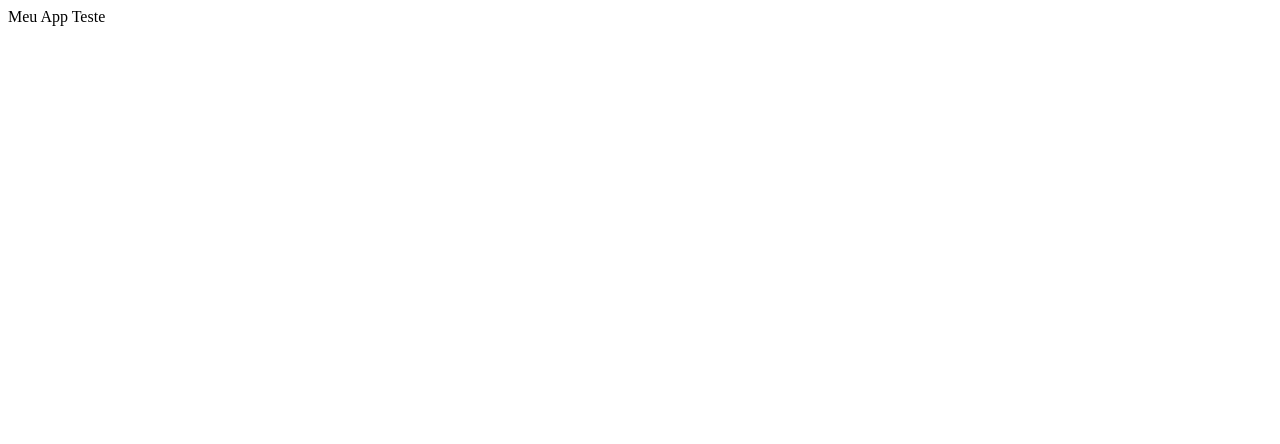
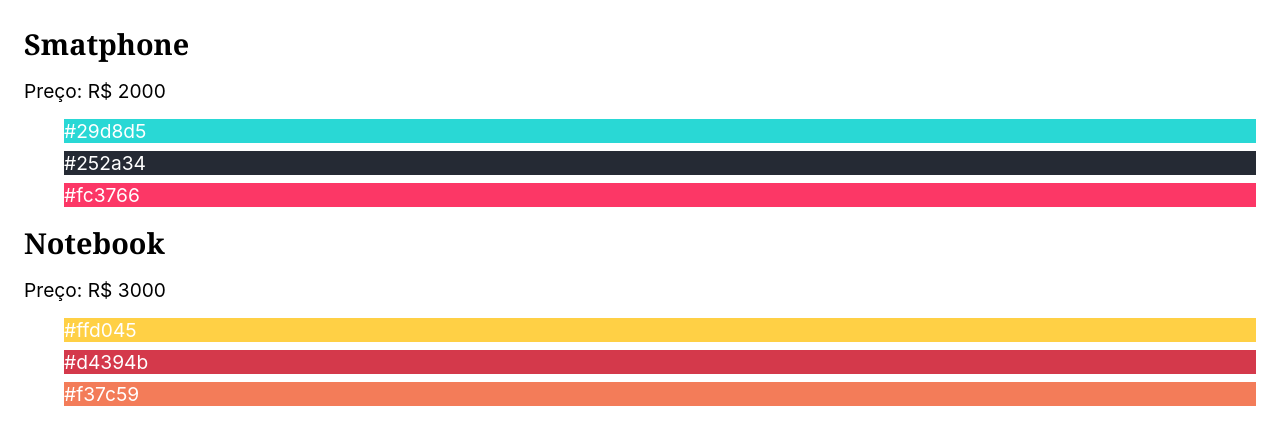
Before and after one commit to BenhurZambiasi/React-, a React (Create React App) app in the folder meuapp/: page / in a window 1280 px wide. Shown: the top 444 px of the page. Built offline with nearby package versions, Linux system fonts and the light colour scheme.

Commit message:
Exercícios 01 - 02

```diff
--- a/meuapp/public/index.html
+++ b/meuapp/public/index.html
@@ -13,6 +13,7 @@
       user's mobile device or desktop. See https://developers.google.com/web/fundamentals/web-app-manifest/
     -->
   <link rel="manifest" href="%PUBLIC_URL%/manifest.json" />
+  <link rel="stylesheet" href="%PUBLIC_URL%/style.css" />
   <!--
       Notice the use of %PUBLIC_URL% in the tags above.
       It will be replaced with the URL of the `public` folder during the build.
--- /dev/null
+++ b/meuapp/public/style.css
@@ -0,0 +1,105 @@
+*,
+*::after,
+*::before {
+  box-sizing: border-box;
+}
+
+html {
+  --font: -apple-system, BlinkMacSystemFont, 'Segoe UI', Roboto, Oxygen, Ubuntu,
+    Cantarell, 'Open Sans', 'Helvetica Neue', sans-serif;
+  --font-title: Georgia, 'Times New Roman', Times, serif;
+  --font-size: 1.2rem;
+  --color: #19f;
+  --color-light: #adf;
+  --color-dark: #018;
+  --radius: 0.2rem;
+}
+
+body {
+  margin: 1.5rem;
+}
+
+body,
+input,
+textarea,
+button {
+  font-size: var(--font-size);
+  font-family: var(--font);
+}
+
+h1,
+h2,
+h3 {
+  font-family: var(--font-title);
+}
+
+h1,
+h2,
+h3,
+p,
+ul {
+  margin: 1rem 0;
+}
+
+ul {
+  list-style: square;
+}
+
+li {
+  margin-bottom: 0.5rem;
+}
+
+label {
+  display: block;
+  margin-bottom: 0.25rem;
+}
+
+input,
+textarea {
+  display: block;
+  border: 1px solid #ccc;
+  width: 100%;
+  padding: 0.8rem;
+  border-radius: var(--radius);
+  background: #eee;
+  transition: 0.2s;
+}
+
+input:focus,
+textarea:focus {
+  outline: none;
+  border-color: var(--color);
+  background: white;
+  box-shadow: 0 0 0 3px var(--color-light);
+}
+
+button {
+  cursor: pointer;
+  border: none;
+  border-radius: var(--radius);
+  transition: 0.1s;
+  background: var(--color);
+  color: var(--color-dark);
+  padding: 0.8rem 1.6rem;
+}
+
+button:hover,
+button:focus {
+  background: var(--color);
+  box-shadow: 0 0 0 3px var(--color-light), 0 0 0 4px var(--color);
+  outline: none;
+}
+
+button:active {
+  box-shadow: 0 0 0 3px var(--color), 0 0 0 4px var(--color);
+}
+
+button:disabled {
+  opacity: 0.5;
+  cursor: wait;
+}
+
+hr {
+  border: 2px solid black;
+  margin: 2rem auto;
+}
--- a/meuapp/src/App.js
+++ b/meuapp/src/App.js
@@ -1,7 +1,9 @@
-import React from 'react';
+
+import Exerc01 from './Exerc_01';
+import Exerc02 from './Exerc_02';
 
 const App = () => {
-  return <div>Meu App Teste</div>;
-};
 
+  return Exerc02
+}
 export default App;
--- /dev/null
+++ b/meuapp/src/Exerc_01.js
@@ -0,0 +1,48 @@
+import React from 'react';
+/*
+  Mostre os dados da aplicação
+  Não utilize CSS externo, use o style para mudar as cores,
+  Se a situação estiver ativa pinte de verde, inativa vermelho,
+  Se o gasto for maior que 10000 mostre uma mensagem.
+
+*/
+
+function Exec() {
+
+  const luana = {
+    cliente: 'Luana',
+    idade: 27,
+    compras: [
+      { nome: 'Notebook', preco: 'R$ 2500' },
+      { nome: 'Geladeira', preco: 'R$ 3000' },
+      { nome: 'Smartphone', preco: 'R$ 1500' },
+    ],
+    activa: true,
+  };
+
+  // const mario = {
+  //   cliente: 'Mario',
+  //   idade: 31,
+  //   compras: [
+  //     { nome: 'Notebook', preco: 'R$ 2500' },
+  //     { nome: 'Geladeira', preco: 'R$ 3000' },
+  //     { nome: 'Smartphone', preco: 'R$ 1500' },
+  //     { nome: 'Guitarra', preco: 'R$ 3500' },
+  //   ],
+  //   activa: false,
+  // };
+  const dados = luana;
+  // use o map( ) para pegar os preços, use o replace( )para trocar o cifrão e o espaço por vazio, acrescente o Number( ) para tranformar em numeros ou acrescente o "+", use o reduce( ) para somar todos os preços.
+  const total = dados.compras.map(item => Number(item.preco.replace("R$ ", ' '))).reduce((a, b) => a + b);
+  return (
+    <>
+      <p>Nome: {dados.cliente}</p>
+      <p>Idade: {dados.idade}</p>
+      <p >Situação: <span style={{ color: dados.activa ? 'green' : 'red' }}>{dados.activa ? 'Ativa' : 'Inativa'}</span></p>
+      <p >Total gasto: R$ {total}</p>
+      {total > 10000 && <p>Você está gastando muito</p>}
+    </>
+  );
+};
+
+export default Exec();
--- /dev/null
+++ b/meuapp/src/Exerc_02.js
@@ -0,0 +1,40 @@
+import React from 'react';
+
+function Exec() {
+  const produtos = [
+    {
+      id: 1,
+      nome: 'Smatphone',
+      preco: 'R$ 2000',
+      cores: [' #29d8d5', ' #252a34', '#fc3766'],
+    },
+    {
+      id: 2,
+      nome: 'Notebook',
+      preco: 'R$ 3000',
+      cores: [' #ffd045', ' #d4394b', '#f37c59'],
+    },
+    {
+      id: 3,
+      nome: 'Tablet',
+      preco: 'R$ 1500',
+      cores: [' #365069', ' #47c1c8', '#f95786'],
+    },
+  ]
+
+  const dados = produtos.filter(({ preco }) => Number(preco.replace("R$ ", " ")) > 1500);
+
+  return (
+    <section>
+      {dados.map(({ id, nome, preco, cores }) => (
+        <div key={id}>
+          <h1>{nome}</h1>
+          <p>Preço: {preco}</p>
+          <ul>{cores.map((cor) => (
+            <li style={{ backgroundColor: cor, color: 'white' }} key={cor}>{cor}</li>
+          ))}</ul>
+        </div>))}
+    </section>)
+}
+
+export default Exec();
```
